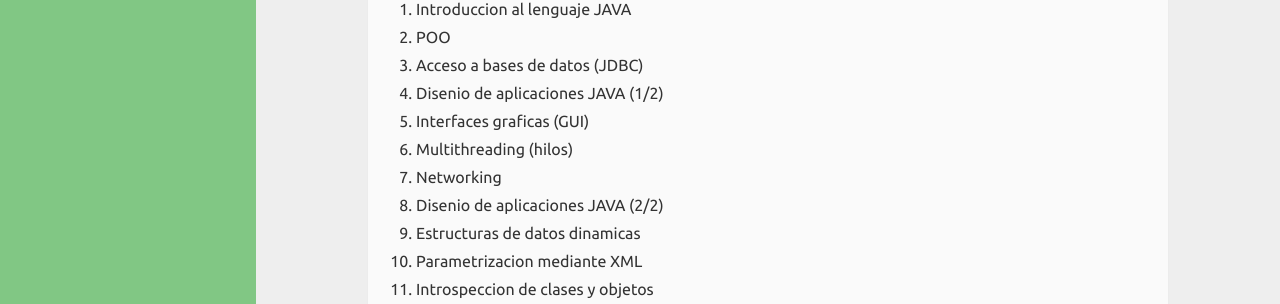
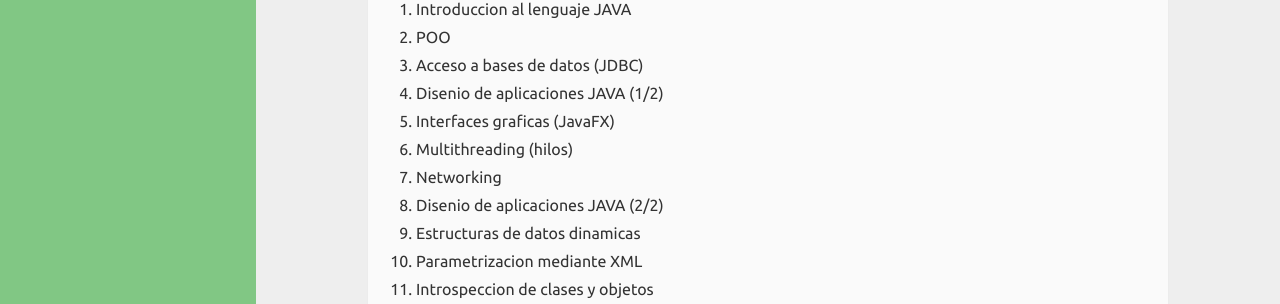
Before and after one commit to MonkeyAndres/MyNoteBooks, a Jekyll site: the page built from _posts/2017-03-17-JAVA.markdown, in a window 1280 px wide. Shown: the part 396-700 px from the top of the page. Built offline with Jekyll 4.4.1, drawn with Linux system fonts in a browser that asks for light colours; some of the changed lines change nothing that is shown.

Commit message:
Added GUI chapter

```diff
--- a/_posts/2017-03-17-JAVA.markdown
+++ b/_posts/2017-03-17-JAVA.markdown
@@ -16,7 +16,7 @@
 2. POO<br>
 3. Acceso a bases de datos (JDBC)<br>
 4. Disenio de aplicaciones JAVA (1/2)<br>
-5. Interfaces graficas (GUI)<br>
+5. Interfaces graficas (JavaFX)<br>
 6. Multithreading (hilos)<br>
 7. Networking<br>
 8. Disenio de aplicaciones JAVA (2/2)<br>
@@ -608,3 +608,14 @@
 
 #### Portabilidad entre DBs
 Aunque JDBC provee de un sistema universal de consutas hay algunas instrucciones que no reconocen ciertas DBs, esto se puede solucionar creando DAOs abstractos y definiendo subclases `nombreTablaDAOmiDB` que definan estos metodos abstractos.
+
+
+# 5 - Interfaces graficas (JavaFX)
+La GUI en Java se desarrolla con JavaFX. Un programa con GUI se compone de 3 partes:
+* El archivo FXML: es como la estructura y el estilo de la app (como el html y css)
+* El controlador de FXML: por cada archivo FXML debe haber un controlador que maneje los eventos de la vista
+* Resto de la aplicacion (Backend)
+
+Para ver ejemplos de proyectos en JavaFX:
+* [HelloFXML](https://github.com/MonkeyAndres/HelloFXML)
+* [HelloJava-Inventario](https://github.com/MonkeyAndres/HelloJava-Inventario)
```
